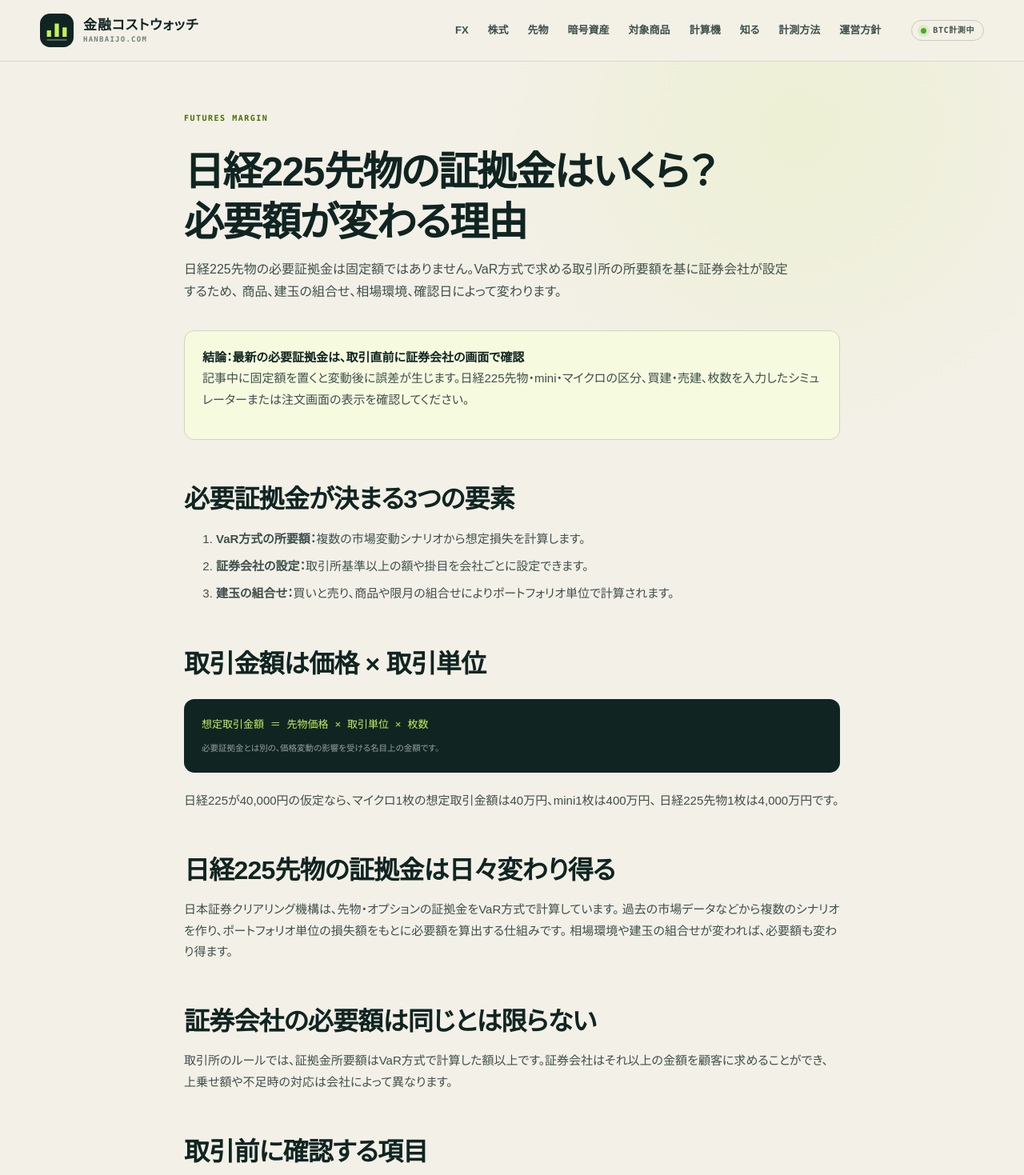
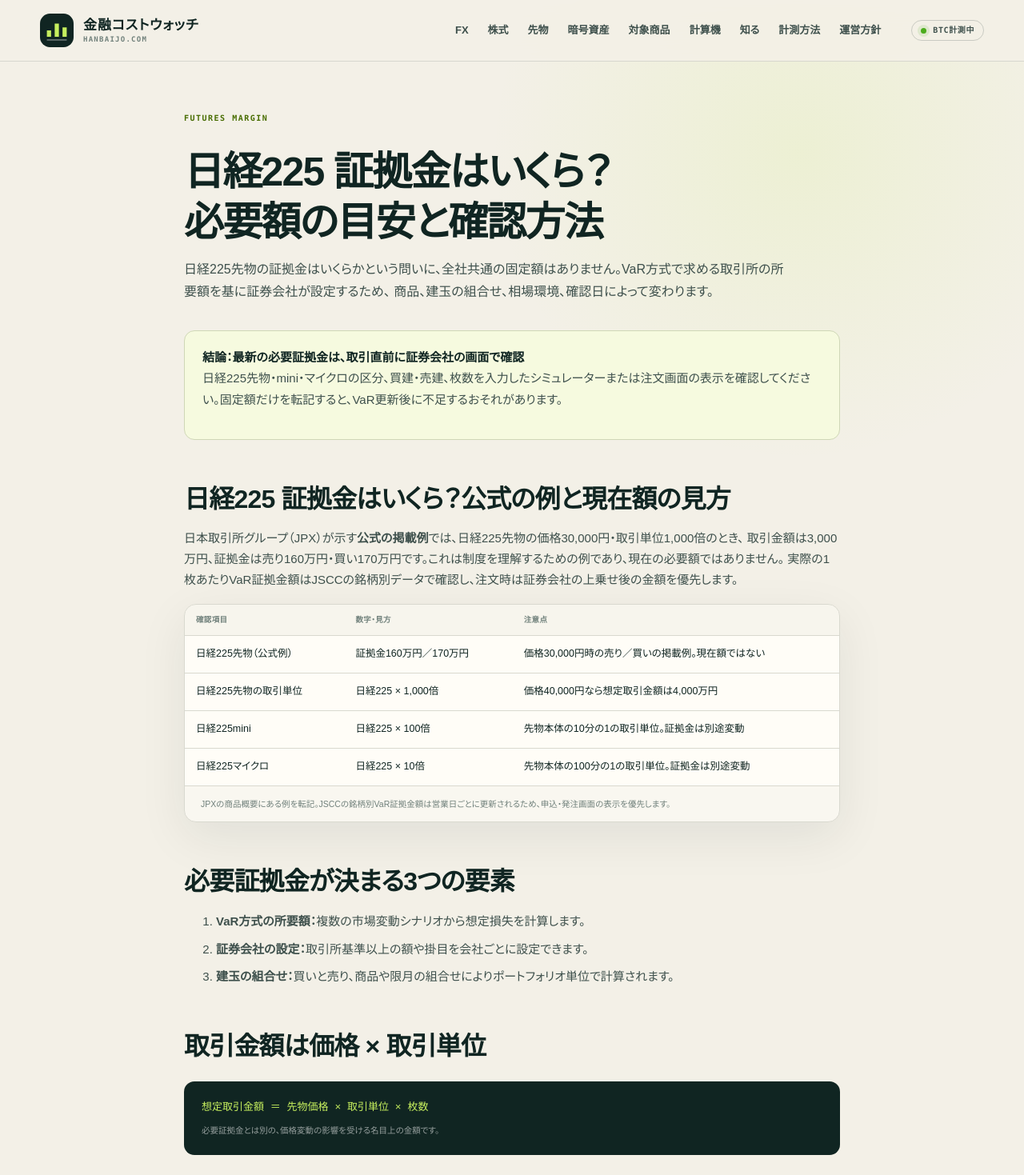
Before and after one commit to mrok18/hanbaijo, a Next.js app: page /articles/futures-margin in a window 1280 px wide. Shown: the top 1469 px of the page at 80% size. Built offline with nearby package versions, Linux system fonts and the light colour scheme.

Commit message:
seo: clarify nikkei225 futures margin guidance

```diff
--- a/app/articles/futures-margin/page.tsx
+++ b/app/articles/futures-margin/page.tsx
@@ -2,23 +2,44 @@ import Link from 'next/link';
 
 export const metadata = {
   alternates: { canonical: '/articles/futures-margin' },
-  title: '日経225先物の証拠金はいくら？必要額が変わる理由と確認方法',
-  description: '日経225先物・mini・マイクロの必要証拠金が固定額ではない理由を解説。VaR方式、証券会社の設定、取引金額との違い、取引前の確認方法を整理します。',
+  title: '日経225 証拠金はいくら？必要証拠金の目安と変動理由',
+  description: '日経225先物の証拠金はいくらかを確認する方法を解説。公式の掲載例、VaR方式、証券会社ごとの上乗せ、取引金額との違いを整理します。',
 };
 
 export default function Page() {
   return (
     <article>
       <p className="page-kicker">FUTURES MARGIN</p>
-      <h1>日経225先物の証拠金はいくら？<br />必要額が変わる理由</h1>
+      <h1>日経225 証拠金はいくら？<br />必要額の目安と確認方法</h1>
       <p className="lede">
-        日経225先物の必要証拠金は固定額ではありません。VaR方式で求める取引所の所要額を基に証券会社が設定するため、
+        日経225先物の証拠金はいくらかという問いに、全社共通の固定額はありません。VaR方式で求める取引所の所要額を基に証券会社が設定するため、
         商品、建玉の組合せ、相場環境、確認日によって変わります。
       </p>
 
       <div className="callout">
         <strong>結論：最新の必要証拠金は、取引直前に証券会社の画面で確認</strong>
-        <p>記事中に固定額を置くと変動後に誤差が生じます。日経225先物・mini・マイクロの区分、買建・売建、枚数を入力したシミュレーターまたは注文画面の表示を確認してください。</p>
+        <p>日経225先物・mini・マイクロの区分、買建・売建、枚数を入力したシミュレーターまたは注文画面の表示を確認してください。固定額だけを転記すると、VaR更新後に不足するおそれがあります。</p>
+      </div>
+
+      <h2>日経225 証拠金はいくら？公式の例と現在額の見方</h2>
+      <p>
+        日本取引所グループ（JPX）が示す<strong>公式の掲載例</strong>では、日経225先物の価格30,000円・取引単位1,000倍のとき、
+        取引金額は3,000万円、証拠金は売り160万円・買い170万円です。これは制度を理解するための例であり、現在の必要額ではありません。
+        実際の1枚あたりVaR証拠金額はJSCCの銘柄別データで確認し、注文時は証券会社の上乗せ後の金額を優先します。
+      </p>
+      <div className="data-panel">
+        <div className="table-scroll">
+          <table className="rates comparison-table">
+            <thead><tr><th>確認項目</th><th>数字・見方</th><th>注意点</th></tr></thead>
+            <tbody>
+              <tr><td>日経225先物（公式例）</td><td>証拠金160万円／170万円</td><td>価格30,000円時の売り／買いの掲載例。現在額ではない</td></tr>
+              <tr><td>日経225先物の取引単位</td><td>日経225 × 1,000倍</td><td>価格40,000円なら想定取引金額は4,000万円</td></tr>
+              <tr><td>日経225mini</td><td>日経225 × 100倍</td><td>先物本体の10分の1の取引単位。証拠金は別途変動</td></tr>
+              <tr><td>日経225マイクロ</td><td>日経225 × 10倍</td><td>先物本体の100分の1の取引単位。証拠金は別途変動</td></tr>
+            </tbody>
+          </table>
+        </div>
+        <p className="panel-note">JPXの商品概要にある例を転記。JSCCの銘柄別VaR証拠金額は営業日ごとに更新されるため、申込・発注画面の表示を優先します。</p>
       </div>
 
       <h2>必要証拠金が決まる3つの要素</h2>
@@ -68,9 +89,10 @@ export default function Page() {
         <h2 id="sources">参照した公式資料</h2>
         <ul>
           <li><a href="https://www.jpx.co.jp/derivatives/rules/margin/01.html" target="_blank" rel="noopener noreferrer">日本取引所グループ「顧客が差し入れる証拠金」</a></li>
+          <li><a href="https://www.jpx.co.jp/jscc/datafeed/margin/archive" target="_blank" rel="noopener noreferrer">JSCC「銘柄別VaR証拠金額」</a></li>
           <li><a href="https://www.jpx.co.jp/jscc/seisan/sakimono/shokokin_seido/VaR.html" target="_blank" rel="noopener noreferrer">日本証券クリアリング機構「VaR方式とは」</a></li>
         </ul>
-        <p>制度は2026年9月13日に再確認。必要証拠金は固定値ではありません。</p>
+        <p>制度と掲載例は2026年9月15日に再確認。必要証拠金は固定値ではありません。</p>
       </section>
 
       <p><Link href="/articles/futures-tick-value">1ティックの計算も読む →</Link></p>
```
